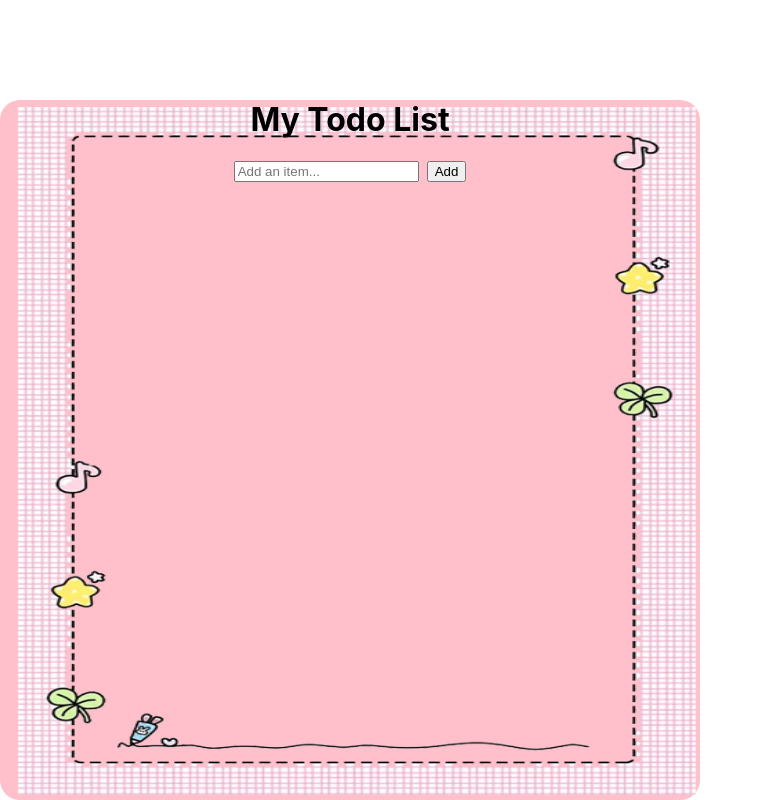
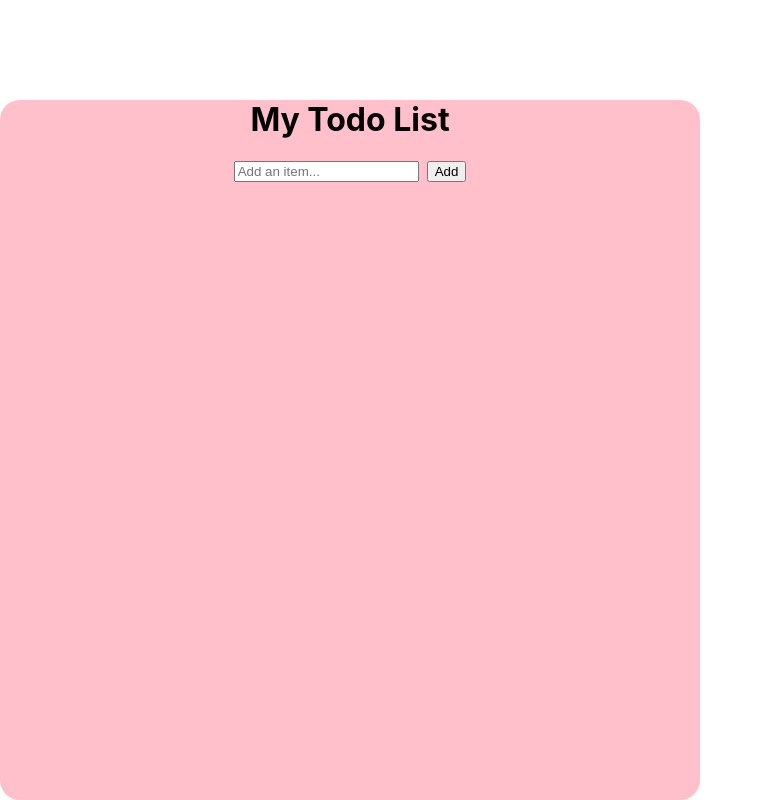
Before and after one commit to yasmins021/react-list, a React (Create React App) app: page / in a window 1280 px wide. Shown: the whole page, without its empty margins (0-763 px from the left). Built offline with nearby package versions, Linux system fonts and the light colour scheme.

Commit message:
Update App.css

```diff
--- a/src/App.css
+++ b/src/App.css
@@ -2,7 +2,7 @@
   text-align: center;
   margin-top: 100px;
 
- border-image: url("border.png") 5 fill round;
+ border-image: url("border.png") 5  round;
   background-color: pink;
 
    border-radius: 20px;
```
